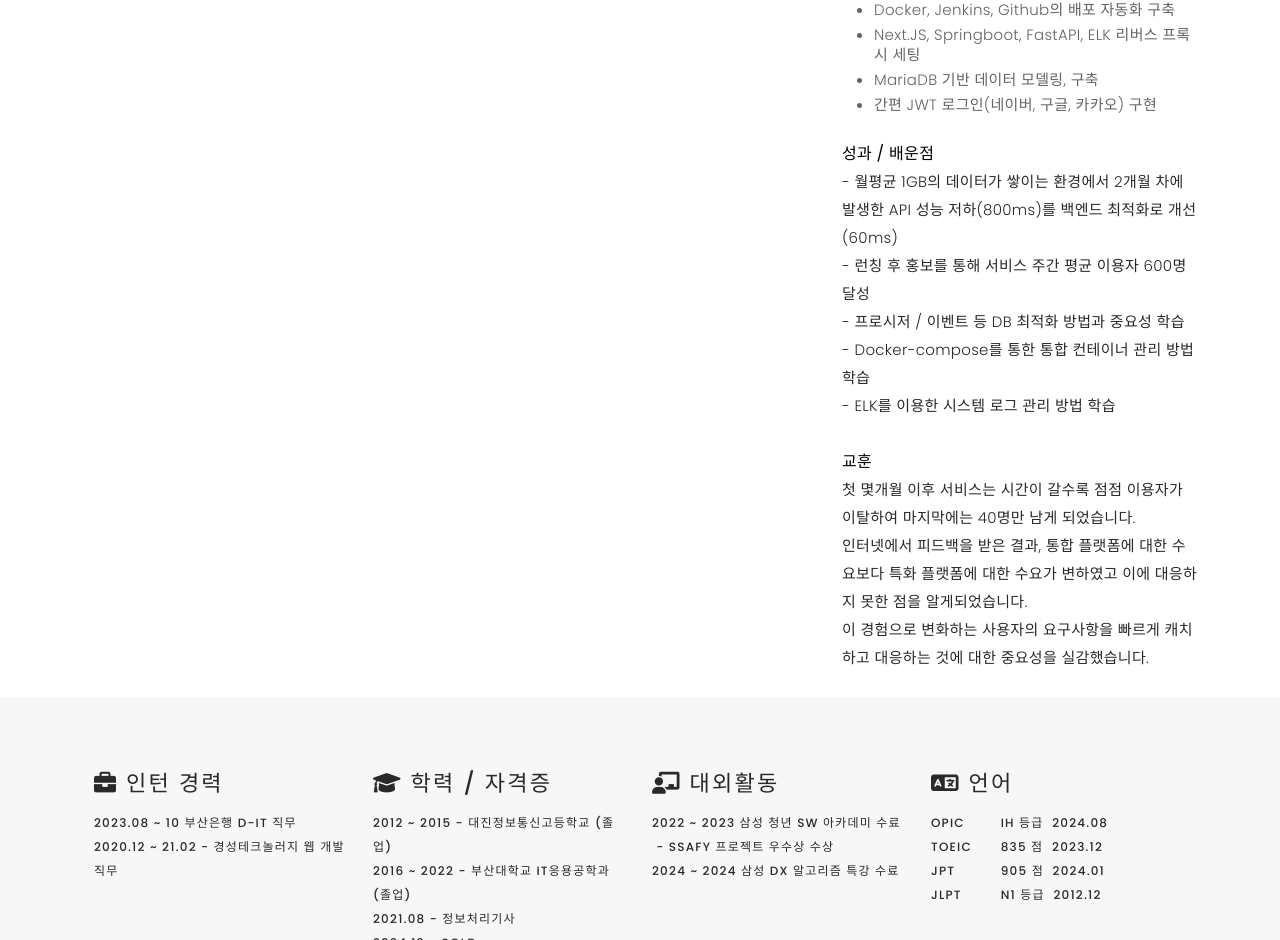
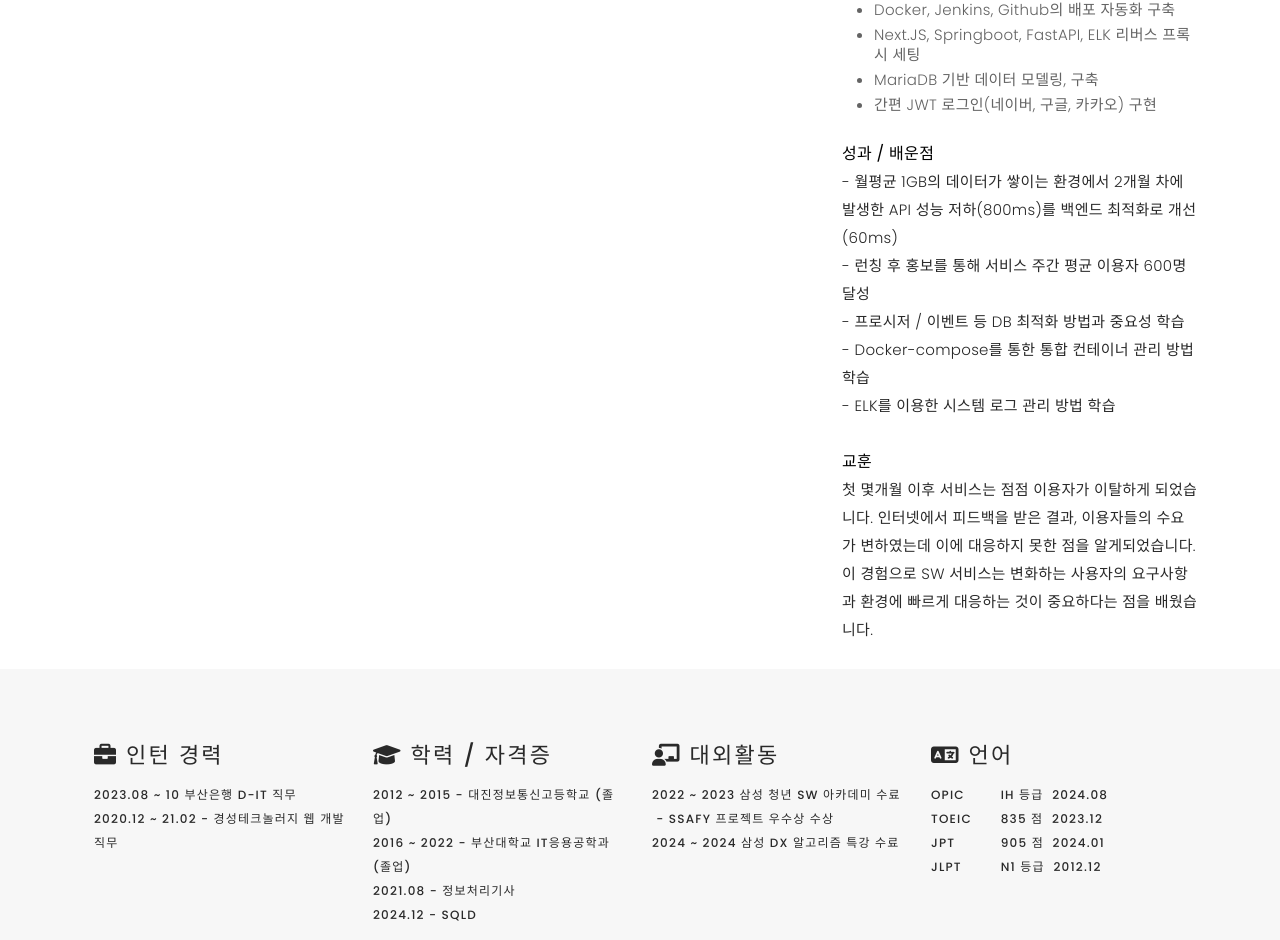
Before and after one commit to Jaetty/Jaetty.github.io, a plain HTML site: page portfolio-details1.html in a window 1280 px wide. Shown: the part 793-1733 px from the top of the page. Drawn offline with nearby package versions, Linux system fonts and the light colour scheme; a web font is replaced by a local one.

Commit message:
포트폴리오 업데이트

```diff
--- a/portfolio-details1.html
+++ b/portfolio-details1.html
@@ -143,9 +143,9 @@
                 - Docker-compose를 통한 통합 컨테이너 관리 방법 학습<br>
                 - ELK를 이용한 시스템 로그 관리 방법 학습<br><br>
                 <span style="color: black; font-weight: 400; font-size: 16px;">교훈</span><br>
-                첫 몇개월 이후 서비스는 시간이 갈수록 점점 이용자가 이탈하여 마지막에는 40명만 남게 되었습니다.<br>
-                인터넷에서 피드백을 받은 결과, 통합 플랫폼에 대한 수요보다 특화 플랫폼에 대한 수요가 변하였고 이에 대응하지 못한 점을 알게되었습니다.<br>
-                이 경험으로 변화하는 사용자의 요구사항을 빠르게 캐치하고 대응하는 것에 대한 중요성을 실감했습니다.
+                첫 몇개월 이후 서비스는 점점 이용자가 이탈하게 되었습니다.
+                인터넷에서 피드백을 받은 결과, 이용자들의 수요가 변하였는데 이에 대응하지 못한 점을 알게되었습니다.
+                이 경험으로 SW 서비스는 변화하는 사용자의 요구사항과 환경에 빠르게 대응하는 것이 중요하다는 점을 배웠습니다.
               </p>
             </div>
           </div>
```
